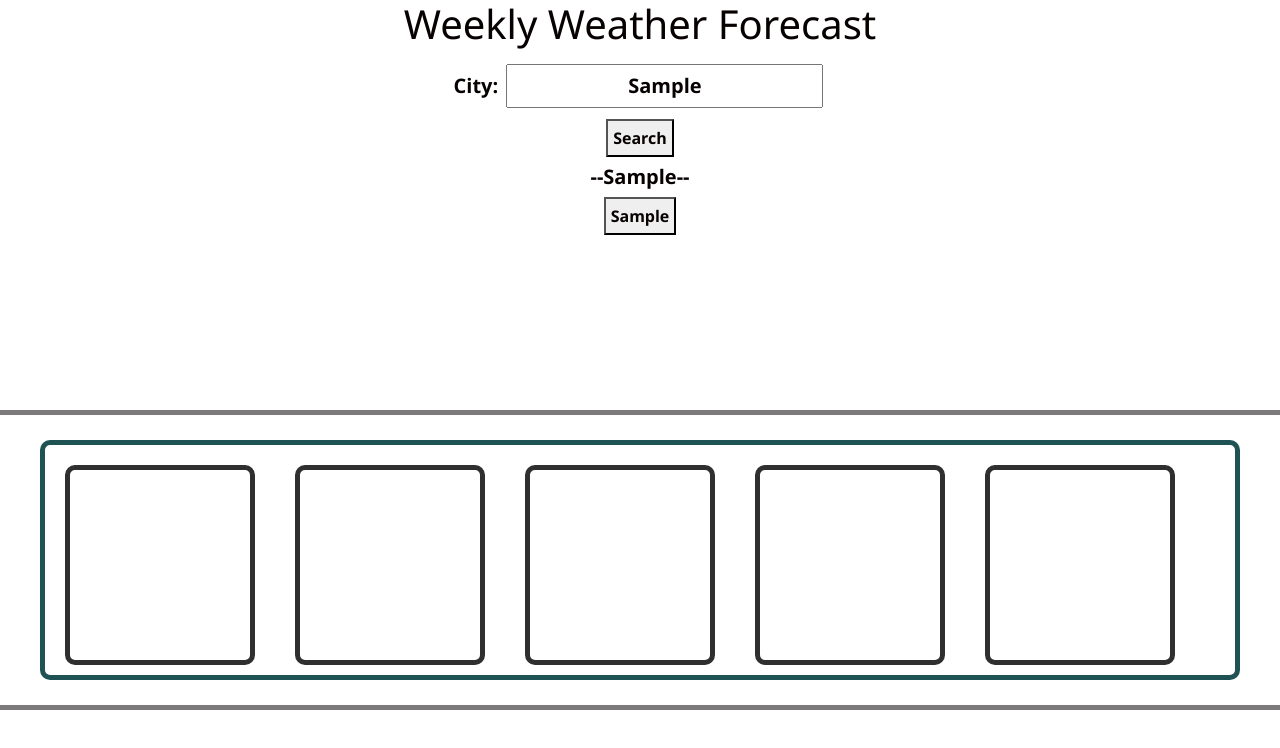
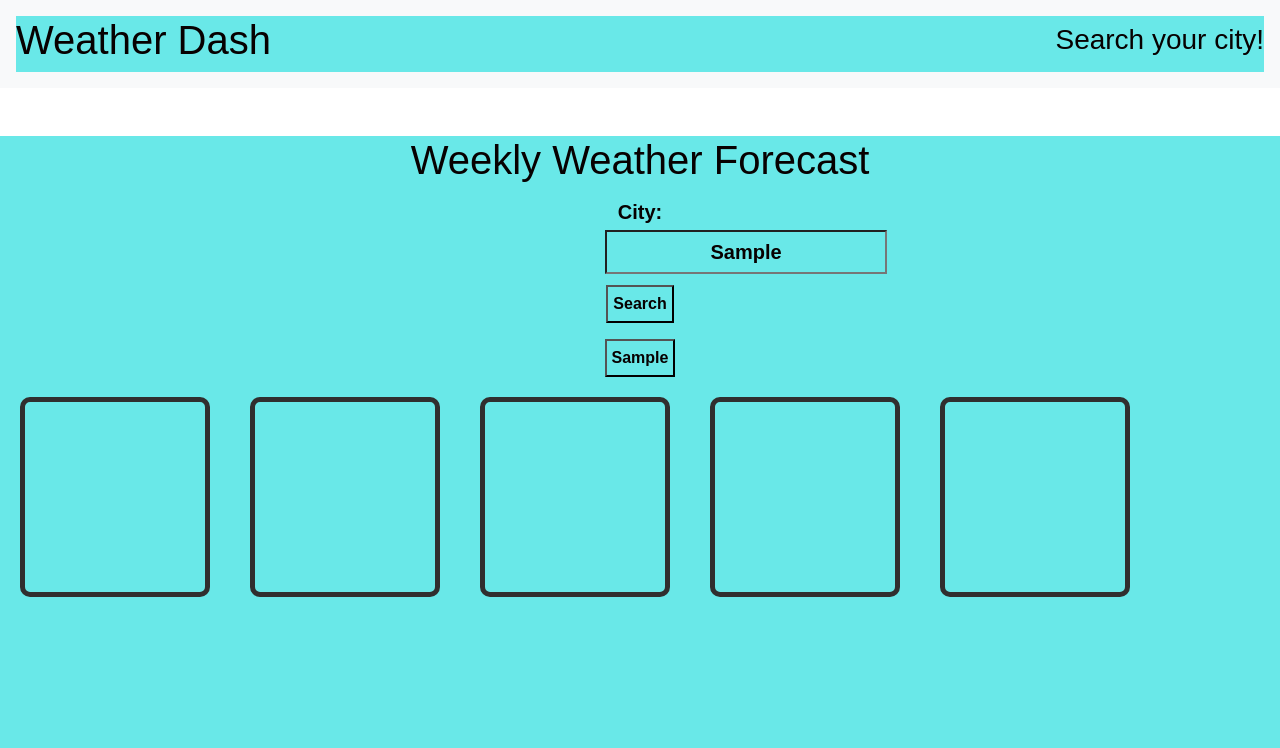
Before and after one commit to jamesbruckner/weather_page, a plain HTML site: page index.html in a window 1280 px wide. Both pictures are taken after typing "Sample" into the empty fields and a click on the button "Search". Drawn offline with nearby package versions, Linux system fonts and the light colour scheme; no server answers.

Commit message:
roughly finished

```diff
--- a/assets/script.js
+++ b/assets/script.js
@@ -9,13 +9,17 @@
 function getInfo() {
     const newName = document.getElementById('cityInput')
     const cityName = document.getElementById('cityName')
-    cityName.innerHTML = "--" + newName.value + "--"
+    // cityName.innerText = "--" + newName.value + "--"
      let previousSearch = JSON.parse(localStorage.getItem("weathersearch")) || []
      previousSearch.push(newName.value)
      localStorage.setItem("weathersearch",JSON.stringify(previousSearch))
      displayPreviousSearch()
-    getCurrentInfo(cityName.value)
-    fetch("http://api.openweathermap.org/data/2.5/forecast?q=" + newName.value + "&appid=5e862054b41dab9c4995797f82a4b8ca&units=imperial")
+    getCurrentInfo(newName.value)
+    getFiveDayInfo(newName.value)
+}
+
+function getFiveDayInfo(city){
+    fetch("http://api.openweathermap.org/data/2.5/forecast?q=" + city + "&appid=5e862054b41dab9c4995797f82a4b8ca&units=imperial")
         .then(response => response.json())
         .then(data => {
             console.log(data)
@@ -32,7 +36,6 @@ function getInfo() {
         })
 
         .catch(err =>{
-             alert('error',err)
             console.log(err)
             })
 }
@@ -42,9 +45,11 @@ function displayPreviousSearch() {
     let previousSearch = JSON.parse(localStorage.getItem("weathersearch")) || []
     let buttonsHTML = ""
     for(let i=0;i<previousSearch.length;i++){
-        buttonsHTML += `<button>${previousSearch[i]}</button>`
+        buttonsHTML += `<button class="search">${previousSearch[i]}</button>`
     }
     document.getElementById('weather').innerHTML= buttonsHTML
+    var preSearch = document.querySelectorAll(".search")
+    preSearch.forEach(element => element.addEventListener("click",getPreviousSearch))
 }
 
 function defaultScreen() {
@@ -52,6 +57,11 @@ function defaultScreen() {
     getInfo();
 }
 
+function getPreviousSearch(event){
+  var city = event.target.innerText
+  getCurrentInfo(city)
+  getFiveDayInfo(city)
+}
 
 function checkDay(day) {
     const date = new Date();
@@ -70,18 +80,16 @@ function checkDay(day) {
 
 
 function getCurrentInfo(city) {
-    const newName = document.getElementById('cityInput')
-    const cityName = document.getElementById('cityName')
-    cityName.innerHTML = "--" + newName.value + "--"
 
 
-    fetch("http://api.openweathermap.org/data/2.5/weather?q=" + newName.value + "&appid=5e862054b41dab9c4995797f82a4b8ca")
+
+    fetch("http://api.openweathermap.org/data/2.5/weather?q=" + city + "&appid=5e862054b41dab9c4995797f82a4b8ca")
         .then(response => response.json())
         .then(data => {
             console.log(data)
 
                 document.getElementById("currentForecast").innerHTML = `
-                <h3>${newName.value}</h3>
+                <h3>${city}</h3>
                 <p>Min temp:${data.main.temp_min} °
                 <img src ="https://openweathermap.org/img/wn/${data.weather[0].icon}.png" /></p>
                 <p>Max temp:${data.main.temp_max} °</p>
@@ -92,7 +100,6 @@ function getCurrentInfo(city) {
         })
 
         .catch(err =>{
-             alert('error',err)
             console.log(err)
             })
 }
--- a/assets/style.css
+++ b/assets/style.css
@@ -1,38 +1,44 @@
 *{
     color: rgb(7, 1, 1);
-    font-family: 'Segoe UI', Tahoma, Geneva, Verdana, sans-serif;
+    font-family: Arial, Helvetica, sans-serif;
+    margin: 0;
+    background-color: rgb(105, 232, 232);
 }
 
-#cityInput, #cityName, #inputContainer,button{
-    margin: 3px;
-padding:5px;
-text-align:center;
-font-size:20px;
-font-weight:bold;
+#cityInput, #cityName, #inputContainer, button{
+margin: 3px;
+margin-left: 300px;
+margin-right: 300px;
+padding: 5px;
+text-align: center;
+font-size: 20px;
+font-weight: bold;
 }
 
-#weatherContainer{
-    position: absolute;
-    top: 70%;
-    left: 50%;
-    margin-right: -50%;
-    transform: translate(-50%, -50%);
-    height: 300px;
-    width: 1300px;
-    border: 5px solid rgba(97, 95, 95, 0.829);
-    border-radius: 10px;
+.weatherContainer{
+    display: flex;
+    justify-content: space-around;
+    align-items: center;
+    height:300px
 }
 
-#iconsContainer{
-    position: absolute;
-    top: 50%;
-    left: 50%;
-    margin-right: -50%;
-    transform: translate(-50%, -50%);
-    height: 240px;
-    width: 1200px;
-    border: 5px solid rgb(31, 82, 82);
-    border-radius: 10px;
+.weather-box {
+    background-color: #fff;
+    box-shadow: 0 0 10px rgba(o, 0, 0, 0.1);
+    padding: 20px;
+    text-align: center;
+    border-radius: 8px;
+    width: 150px;
+    margin: 10px;
+}
+
+.weather-box h2 {
+    font-size: 1.5rem;
+    margin-bottom: 10px
+}
+
+.weather-box p {
+    margin: 5px 0;
 }
 
 .icons{
@@ -46,12 +52,12 @@ font-weight:bold;
 }
 
 .image{
-    height: 140px;
+    height: 100px;
     width: 100%;
 }
 
 .imgClass{
-    height: 140px;
+    height: 100px;
     width: 100%;
 }
 
--- a/index.html
+++ b/index.html
@@ -10,80 +10,54 @@
 </head>
 
 <body onLoad="defaultScreen">
-    <!-- <header class="container-fluid bg-dark text-light mb-5 p-3">
+    <header class="container-fluid bg-light text-light mb-5 p-3">
         <div class="d-flex align-items-center">
-            <h3>
-                Search Your City!
+          <h1>Weather Dash</h1>
+          <h3 class="ms-auto">
+            Search your city!
           </h3>
-            <h1 class="ms-auto">
-                Weather Dashboard
-            </h1>
         </div>
-    </header> -->
+      </header>
     <center>
         <h1 id="P1">Weekly Weather Forecast</h1>
         <p id="inputContainer">City: <input type="text" id="cityInput"></p>
         <button type="button" onclick="getInfo()">Search</button>
-        <h2 id="cityName">--</h2>
+        <h2 id="cityName"></h2>
         <div id="currentForecast"></div>
         <aside id="weather"></aside>
     </center>
-    <div id="weatherContainer">
-        <div id="iconsContainer">
-            <div class="icons">
+    <section class="weather-container">
+        <div class="icons" class="weather-box">
             <p class="weather" id="day1"></p>
-                <div class="image"><img  class="imgclass" id="img1"></div>
-                    <p class="minValues" id="day1min"></p>
-                    <p class="maxValues" id="day1max"></p>
+            <div class="image"><img class="imgclass" id="img1"></div>
+            <p  id="day1min"></p>
+            <p  id="day1max"></p>
         </div>
-                <div class="icons">
+        <div class="icons"  class="weather-box">
             <p class="weather" id="day2"></p>
-                    <div class="image"><img  class="imgclass" id="img2"></div>
-                        <p class="minValues" id="day2min"></p>
-                        <p class="maxValues" id="day2max"></p>
+            <div class="image"><img class="imgclass" id="img2"></div>
+            <p  id="day2min"></p>
+            <p  id="day2max"></p>
         </div>
-                    <div class="icons">
+        <div class="icons" class="weather-box">
             <p class="weather" id="day3"></p>
-                        <div class="image"><img  class="imgclass" id="img3"></div>
-                            <p class="minValues" id="day3min"></p>
-                            <p class="maxValues" id="day3max"></p>
+            <div class="image"><img class="imgclass" id="img3"></div>
+            <p  id="day3min"></p>
+            <p  id="day3max"></p>
         </div>
-                        <div class="icons">
+        <div class="icons" class="weather-box">
             <p class="weather" id="day4"></p>
-                            <div class="image"><img  class="imgclass" id="img4"></div>
-                                <p class="minValues" id="day4min"></p>
-                                <p class="maxValues" id="day4max"></p>
+            <div class="image"><img class="imgclass" id="img4"></div>
+            <p  id="day4min"></p>
+            <p  id="day4max"></p>
         </div>
-                            <div class="icons">
+        <div class="icons" class="weather-box">
             <p class="weather" id="day5"></p>
-                                <div class="image"><img  class="imgclass" id="img5"></div>
-                                    <p class="minValues" id="day5min"></p>
-                                    <p class="maxValues" id="day5max"></p>
+            <div class="image"><img class="imgclass" id="img5"></div>
+            <p  id="day5min"></p>
+            <p  id="day5max"></p>
         </div>
-                                </div>
-                            </div>
-                            <!-- <section class="container rounded my-5 bg-dark text-light">
-            <div class="row">
-              <div class="col-12 col-md-6 col-lg-2">
-                <h3>Today</h3>
-              </div>
-              <div class="col-12 col-md-6 col-lg-2">
-                <h3>Monday</h3>
-              </div>
-              <div class="col-12 col-md-6 col-lg-2">
-                <h3>Tuesday</h3>
-              </div>
-              <div class="col-12 col-md-6 col-lg-2">
-                <h3>Wednesday</h3>
-              </div>
-              <div class="col-12 col-md-6 col-lg-2">
-                <h3>Thursday</h3>
-              </div>
-              <div class="col-12 col-md-6 col-lg-2">
-                <h3>Friday</h3>
-              </div>
-            </div>
-          </section> -->
+    </section>
 
     <script src="./assets/script.js"></script>
     </main>
```
Lines whose indentation alone changed are shown as unchanged.
